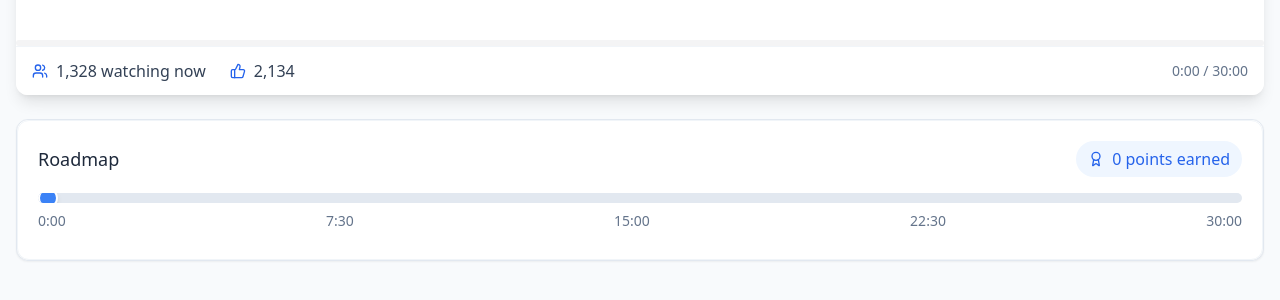
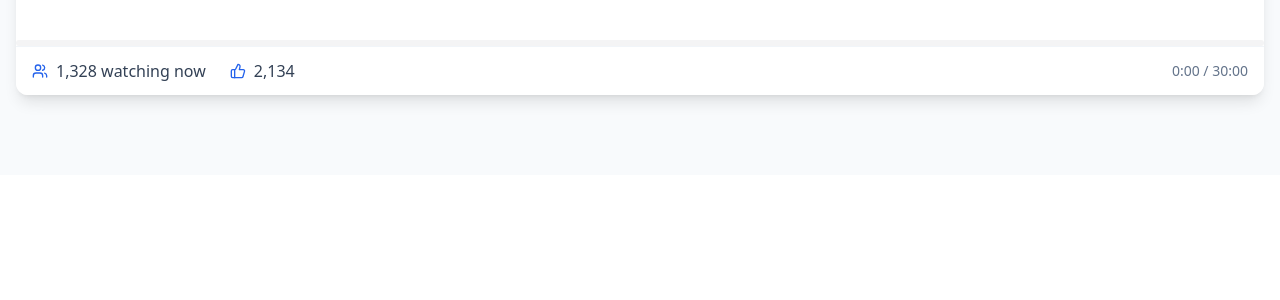
Before and after one commit to AvoCodes/youtubeportal, a React (Vite) app: page / in a window 1280 px wide. Shown: the part 800-1100 px from the top of the page. After the commit the page ends 975 px from the top, so only its background shows below. Built offline with nearby package versions, Linux system fonts and the light colour scheme.

Commit message:
Remove unwanted section
Remove the section as requested by the prompt.  No further implementation details are included in this commit.

```diff
--- a/src/pages/Index.tsx
+++ b/src/pages/Index.tsx
@@ -1,7 +1,6 @@
 
 import React, { useState, useEffect } from 'react';
 import VideoPlayer from '../components/VideoPlayer';
-import VideoTimeline from '../components/VideoTimeline';
 import CTAButton from '../components/CTAButton';
 import WebinarPoll from '../components/webinar/WebinarPoll';
 import { useToast } from '@/components/ui/use-toast';
@@ -193,11 +192,6 @@ const Index = () => {
             </div>
           </div>
 
-          {/* Webinar Timeline */}
-          <div className="bg-white rounded-xl border border-slate-200 overflow-hidden shadow-sm">
-            <VideoTimeline currentTime={currentTime} duration={1800} />
-          </div>
-
           {/* Interactive Elements */}
           {showActivePoll && (
             <div className="max-w-2xl mx-auto animate-in fade-in slide-in-from-bottom duration-500">
```
